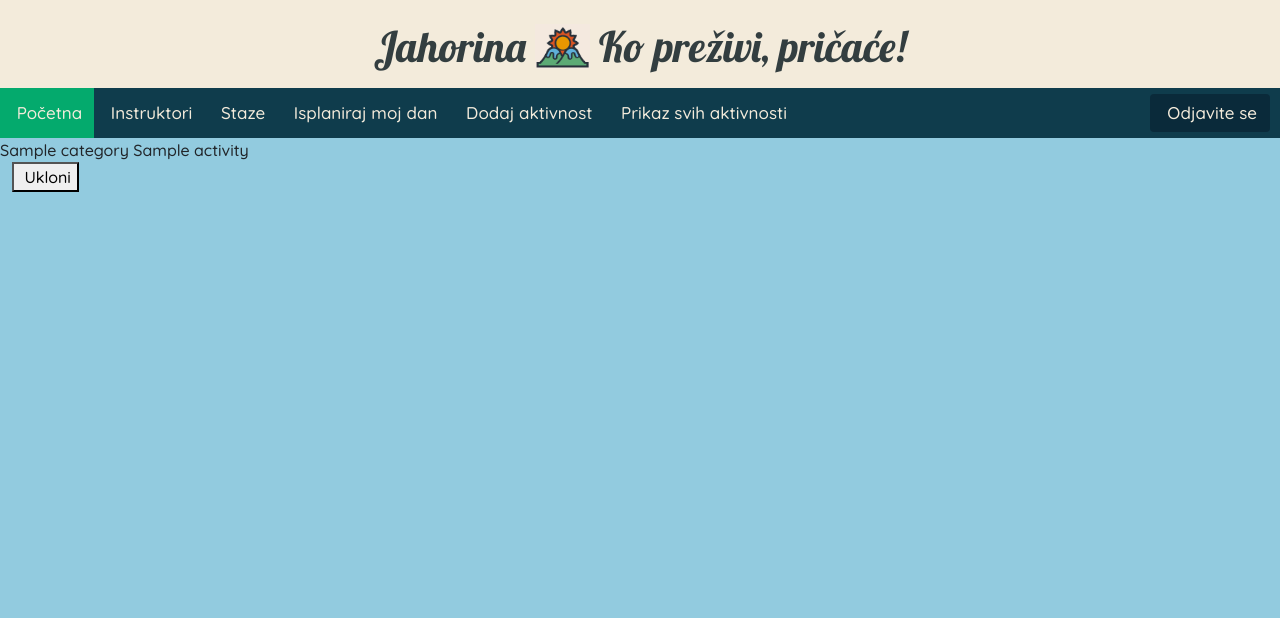
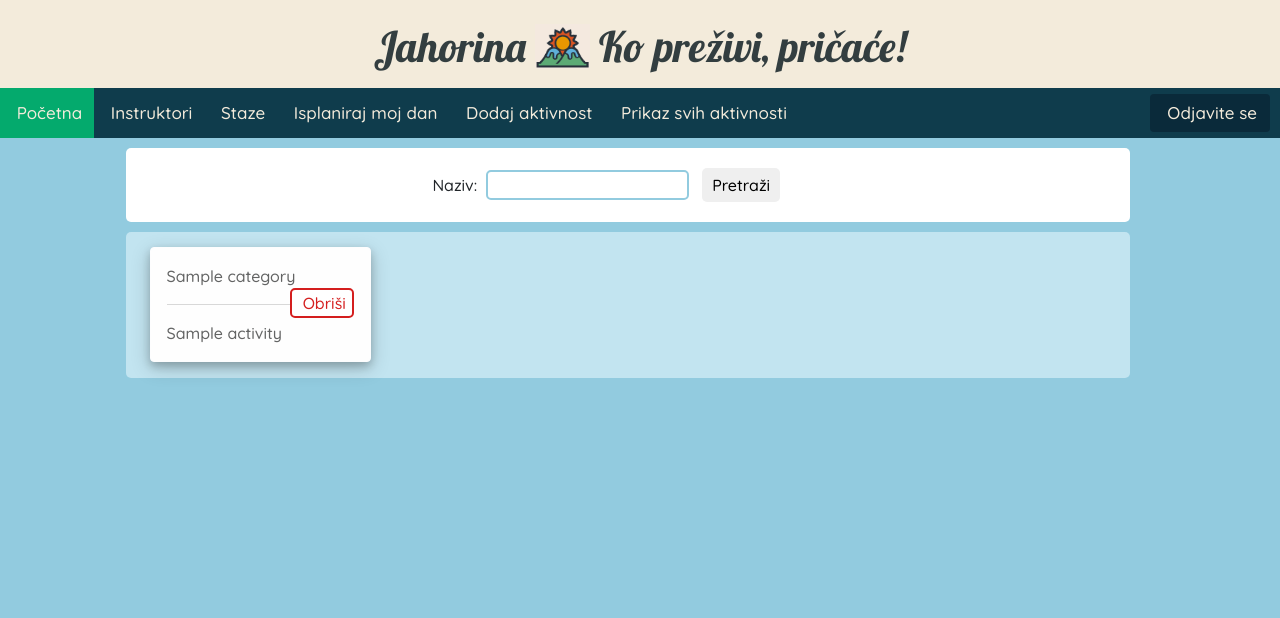
Before and after one commit to teodorcvijovic/Aplikacija-za-planiranje-skijaskih-aktivnosti, a Django app: page /showAllActivities/ in a window 1280 px wide. Shown: the top 618 px of the page. Run offline with Django 4.2, Linux system fonts and the light colour scheme; a user stored in the database is signed in; tables that the repository leaves empty hold one stand-in row (values such as "Sample post"); some libraries are stand-ins or nearby versions.

Commit message:
Dodato administriranje aktivnosti.

```diff
--- a/faza 5/djangoProject/djangoProject/settings.py
+++ b/faza 5/djangoProject/djangoProject/settings.py
@@ -81,7 +81,7 @@ DATABASES = {
         'ENGINE': 'django.db.backends.mysql',
         'NAME': 'jahorina', # database name
         'USER': 'root',
-        'PASSWORD': 'password123', # depends on your local mysql settings
+        'PASSWORD': 'Lozinka123.', # depends on your local mysql settings
         'PORT': '3306',
         'HOST': 'localhost'
     }
--- a/faza 5/djangoProject/jahorina/forms.py
+++ b/faza 5/djangoProject/jahorina/forms.py
@@ -111,6 +111,9 @@ class SkiInstructorSearchForm(Form):
     name = forms.CharField(label='Ime', max_length=50, required=False)
     experience = forms.CharField(label='Iskustvo', widget=forms.Select(choices=EXP_CHOICES))
 
+class ActivitySearchForm(Form):
+    name = forms.CharField(label='Ime', max_length=50, required=False)
+
 #lara
 class AddActivityForm(ModelForm):
     class Meta:
@@ -122,8 +125,6 @@ class AddActivityForm(ModelForm):
             'obj_contact':'Kontakt telefon objekta:',
         }
 
-        #KOMENTAR ZA FILIPA
-        #svi dijelovi forme imaju klasu "addActClass", da mozes da ih stilizujes
         def __init__(self, *args, **kwargs):
             super(AddActivityForm, self).__init__(*args, **kwargs)  # Call to ModelForm constructor
             for field in self.fields.values():
@@ -148,7 +149,6 @@ class UpdateTrackForm(ModelForm):
         choices=CHOICES,
         widget=forms.RadioSelect,
         label='Stanje staze:'
-
     )
 
     class Meta:
@@ -162,7 +162,7 @@ class UpdateTrackForm(ModelForm):
         widgets = {
             'is_foggy': forms.CheckboxInput(attrs={'class': 'form-check-input'}),
             'is_busy': forms.CheckboxInput(attrs={'class': 'form-check-input'}),
-            'comment': forms.Textarea(attrs={'rows':3, 'cols':35, 'style': 'resize:none'}),
+            'comment': forms.Textarea(attrs={'rows':3, 'cols':35, 'style': 'resize:none', 'placeholder': 'Opciono polje'}),
         }
 
     def __init__(self, *args, **kwargs):
--- /dev/null
+++ b/faza 5/djangoProject/jahorina/static/css/allActivities.css
@@ -0,0 +1,78 @@
+#wrapper {
+    margin: auto;
+}
+
+/* for the top alert with header */
+#trackAlert {
+    width: 80%;
+    background-color: white;
+    border-radius: 5px;
+    margin: 10px;
+    padding: 10px;
+}
+
+/* for lower lightblue box with all tracks */
+#trackContent {
+    width: 80%;
+    background-color: #c2e4f0;
+    border-radius: 5px;
+}
+
+/* wrapper for positioning only */
+.activityBox {
+    margin-top: 15px;
+}
+
+/* for each white box */
+.activity {
+    box-shadow: 0 4px 8px 0 rgba(0, 0, 0, 0.2), 0 6px 20px 0 rgba(0, 0, 0, 0.19);
+}
+
+/* for edit button on top-right */
+form {
+    float: right;
+}
+
+#searchForm {
+   margin-bottom: 10px;
+}
+
+#searchButton {
+    padding: 5px 10px 5px 10px;
+}
+
+.deleteButton {
+    background-color: white;
+    color: #d41e1e;
+    border: 2px solid #d41e1e;
+    margin-bottom: 10px;
+    border-radius: 5px;
+}
+
+.deleteButton:hover {
+    background-color: #d41e1e;
+    color: white;
+}
+
+/* for search form */
+form {
+    float: right;
+}
+
+form input, select {
+    border: 2px solid #92cbdf;
+    border-radius: 5px;
+
+}
+
+form button {
+    border: 0;
+    border-radius: 5px;
+
+    background-color: #efefef;
+}
+
+form button:hover {
+    background-color: #48c798;
+    color: white;
+}
--- a/faza 5/djangoProject/jahorina/views.py
+++ b/faza 5/djangoProject/jahorina/views.py
@@ -281,6 +281,7 @@ def updateTrackInformation(request):
     track = SkiTrack.objects.get(id=trackId);
     if (form.is_valid()):
         opened = form.cleaned_data.get("opened");
+        # opened = request.POST.get("isOpened")
         is_foggy = form.cleaned_data.get("is_foggy");
         is_bussy = form.cleaned_data.get("is_busy")
         comment = form.cleaned_data.get("comment");
@@ -350,9 +351,20 @@ def deleteCategory(request):
 @login_required(login_url='loginRequest')
 @permission_required('jahorina.delete_activity', raise_exception=True)
 def showAllActivities(request):
-    a = Activity.objects.all()
+    form = ActivitySearchForm(request.POST or None)
+
+    if form.is_valid():
+        name = form.cleaned_data.get('name')
+        if not name or len(name) == 0:
+            a = Activity.objects.all()
+        else:
+            a = Activity.objects.filter(obj_name__icontains=name)
+    else:
+        a = Activity.objects.all()
+
     context = {
         'activities': a,
+        'searchform': form,
     }
     return render(request, 'allActivities.html', context)
 
--- a/faza 5/djangoProject/templates/allActivities.html
+++ b/faza 5/djangoProject/templates/allActivities.html
@@ -1,29 +1,69 @@
 {% extends 'base.html' %}
+
+{% load static %}
 
 {% block title %}
    Prikaz aktivnosti
 {% endblock %}
 
+{% block links %}
+    <link href="{% static "css/allActivities.css" %}" rel="stylesheet">
+{% endblock %}
+
 {% block content %}
 
+    <div class="row justify-content-center">
+        <div class="row" id="trackAlert">
+            <div class="col-xl-8" style="padding-top: 10px">
+                <form method="post" id="searchForm">
+                    {% csrf_token %}
+                    Naziv:&nbsp;
+                    {{ searchform.name }}
+                    &nbsp;
+                    <button type="submit" id="searchButton">
+                        <i class="fa-solid fa-magnifying-glass"></i>
+                        Pretraži
+                    </button>
+                </form>
+            </div>
+        </div>
+
+        <div class="row" id="trackContent">
             {% if activities %}
 
                 {% for a in activities %}
-            {{ a.type }} {{ a.obj_name }}
+
+                    <div class="col-md-12 col-lg-6 col-xl-3 activityBox">
+                    <div class="alert alert-light activity">
+
+                        {% if a.type.root == 0 %}
+                            <i class="fa-solid fa-sun"></i>
+                        {% elif a.type.root == 1 %}
+                            <i class="fa-solid fa-person-skiing"></i>
+                        {% else %}
+                            <i class="fa-solid fa-moon"></i>
+                        {% endif %}
+                        {{ a.type }}
 
                          <!-- delete button -->
                         {% if perms.jahorina.delete_activity %}
                             <form method="post" action="{% url 'deleteActivity' %}">
                                 {% csrf_token %}
-                    <button type="submit" name="activity_id" value="{{ a.id }}"><i class="fa-solid fa-xmark"></i>&nbsp;Ukloni</button>
+                                <button class="deleteButton" type="submit" name="activity_id" value="{{ a.id }}"><i class="fa-solid fa-trash-can"></i>&nbsp;Obriši</button>
                             </form>
                         {% endif %}
 
-            <br>
+                        <hr>
+                        {{ a.obj_name }}
+
+                    </div>
+                    </div>
                 {% endfor %}
 
             {% else %}
-        Trenutno nema aktivnosti za prikaz.
+                <p style="margin: 20px"><i class="fa-regular fa-face-tired"></i>&nbsp;Trenutno nema aktivnosti za prikaz.</p>
             {% endif %}
+        </div>
+    </div>
 
 {% endblock %}
--- a/faza 5/djangoProject/templates/trackInformation.html
+++ b/faza 5/djangoProject/templates/trackInformation.html
@@ -18,11 +18,11 @@
 
         {# info header and add track button #}
         <div class="row" id="trackAlert">
-            <div class="col-xl-8">
-                <h3>Obaveštenja o stazama:</h3>
+            <div class="col-xl-8" style="padding-top: 10px">
+                <h3>Obaveštenja o stazama</h3>
             </div>
 
-            <div class="col-xl-4">
+            <div class="col-xl-4" style="padding-top:10px">
                 {% if user.is_authenticated %}
                     <!-- teodor -->
                     <!-- redirect to addTrack page -->
```
Also changed, not shown: faza 5/djangoProject/jahorina/static/css/instructors.css (+5 -4 lines), faza 5/djangoProject/jahorina/static/css/updateTrackInformation.css (+12 -0 lines), faza 5/djangoProject/templates/updateTrackInformation.html (+29 -5 lines). Lines whose indentation alone changed are shown as unchanged.
